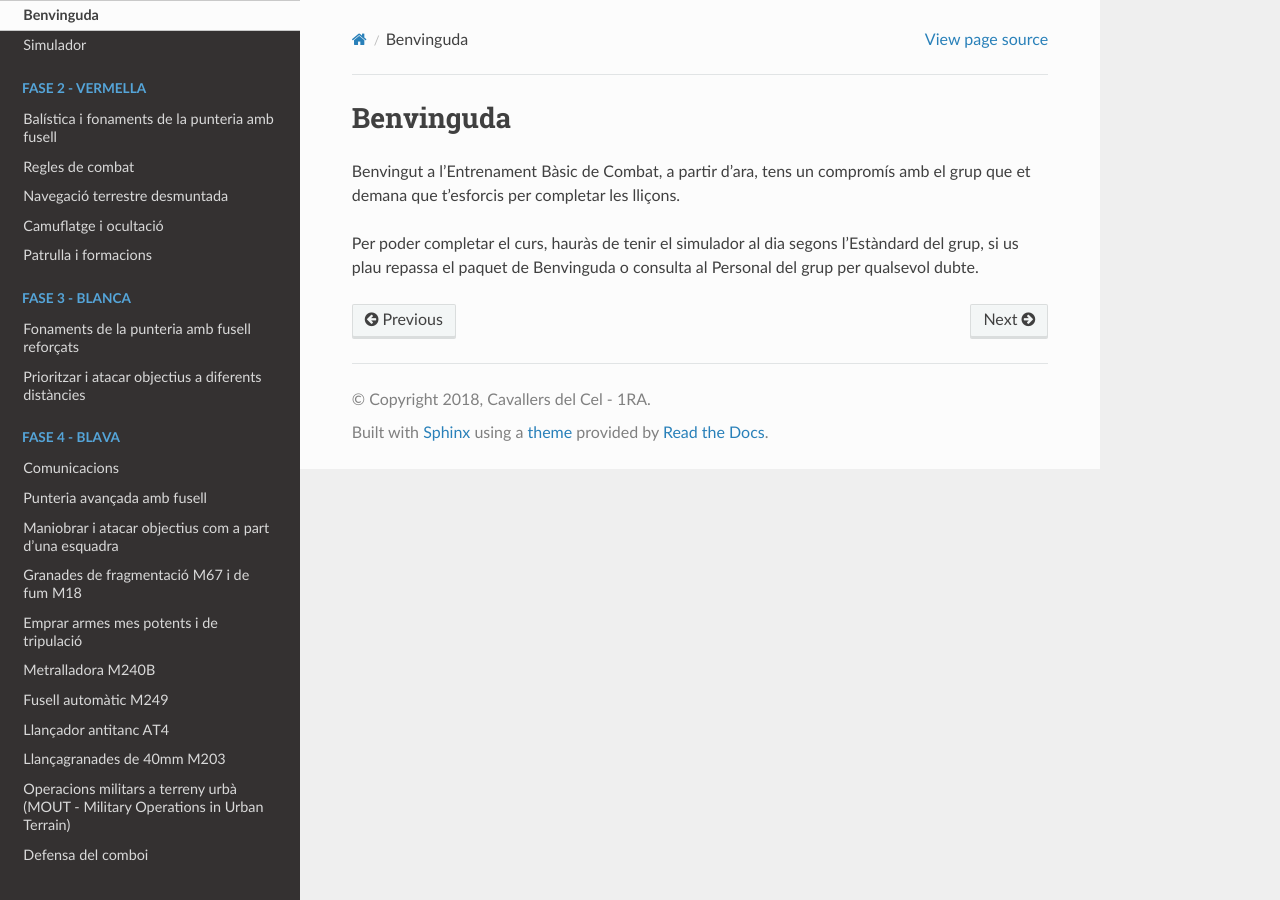
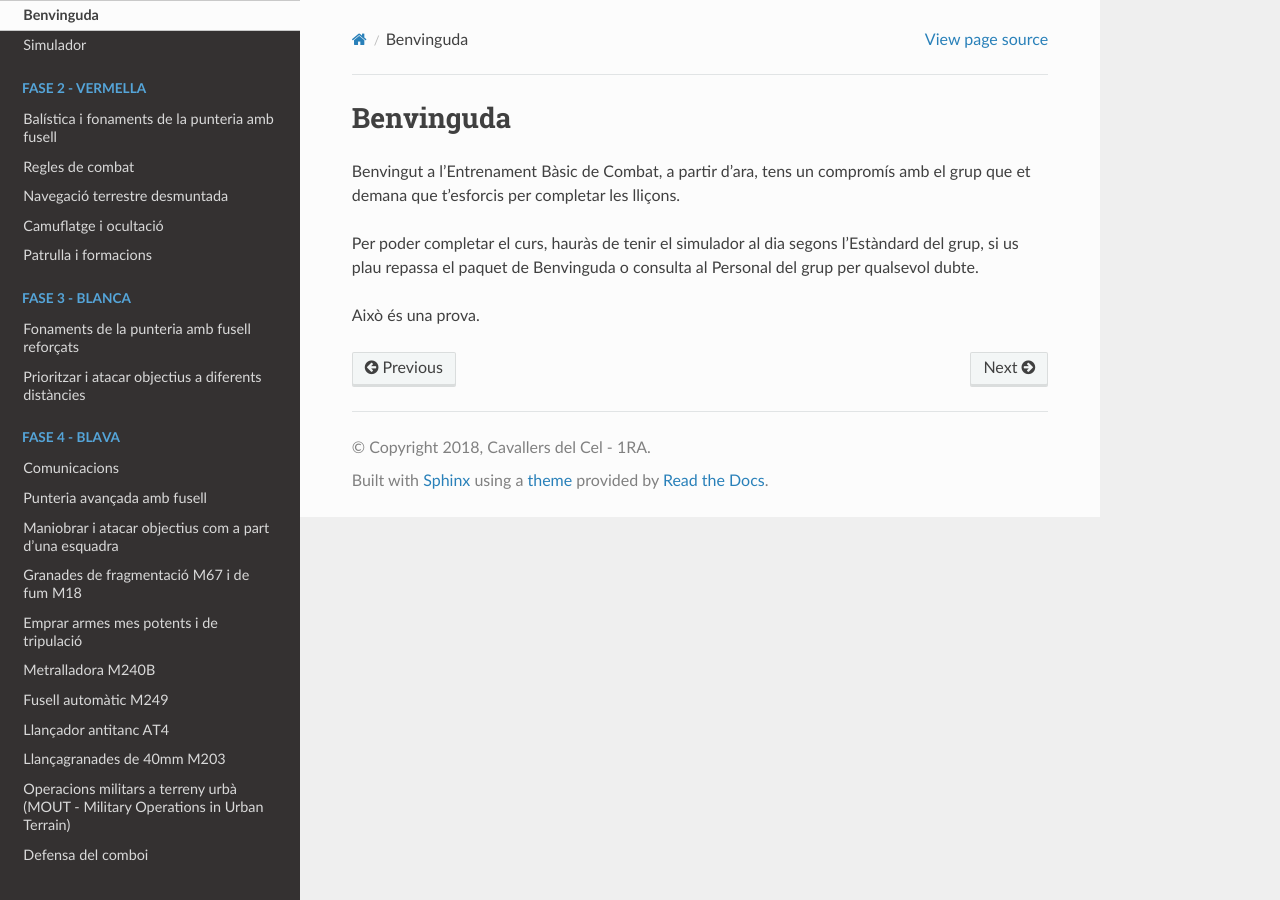
Before and after one commit to CavallersDelCel/EBC_PROVES, a Sphinx documentation site: the page built from docs/fase1/benvinguda.rst, in a window 1280 px wide. Built offline with Sphinx 7.4.7 and the Read the Docs theme 2.0.0, drawn with Linux system fonts in a browser that asks for light colours; formulas are drawn with MathJax 3.

Commit message:
Update benvinguda.rst

```diff
--- a/docs/fase1/benvinguda.rst
+++ b/docs/fase1/benvinguda.rst
@@ -4,3 +4,5 @@ Benvinguda
 Benvingut a l'Entrenament Bàsic de Combat, a partir d'ara, tens un compromís amb el grup que et demana que t'esforcis per completar les lliçons.
 
 Per poder completar el curs, hauràs de tenir el simulador al dia segons l'Estàndard del grup, si us plau repassa el paquet de Benvinguda o consulta al Personal del grup per qualsevol dubte.
+
+Això és una prova.
```
